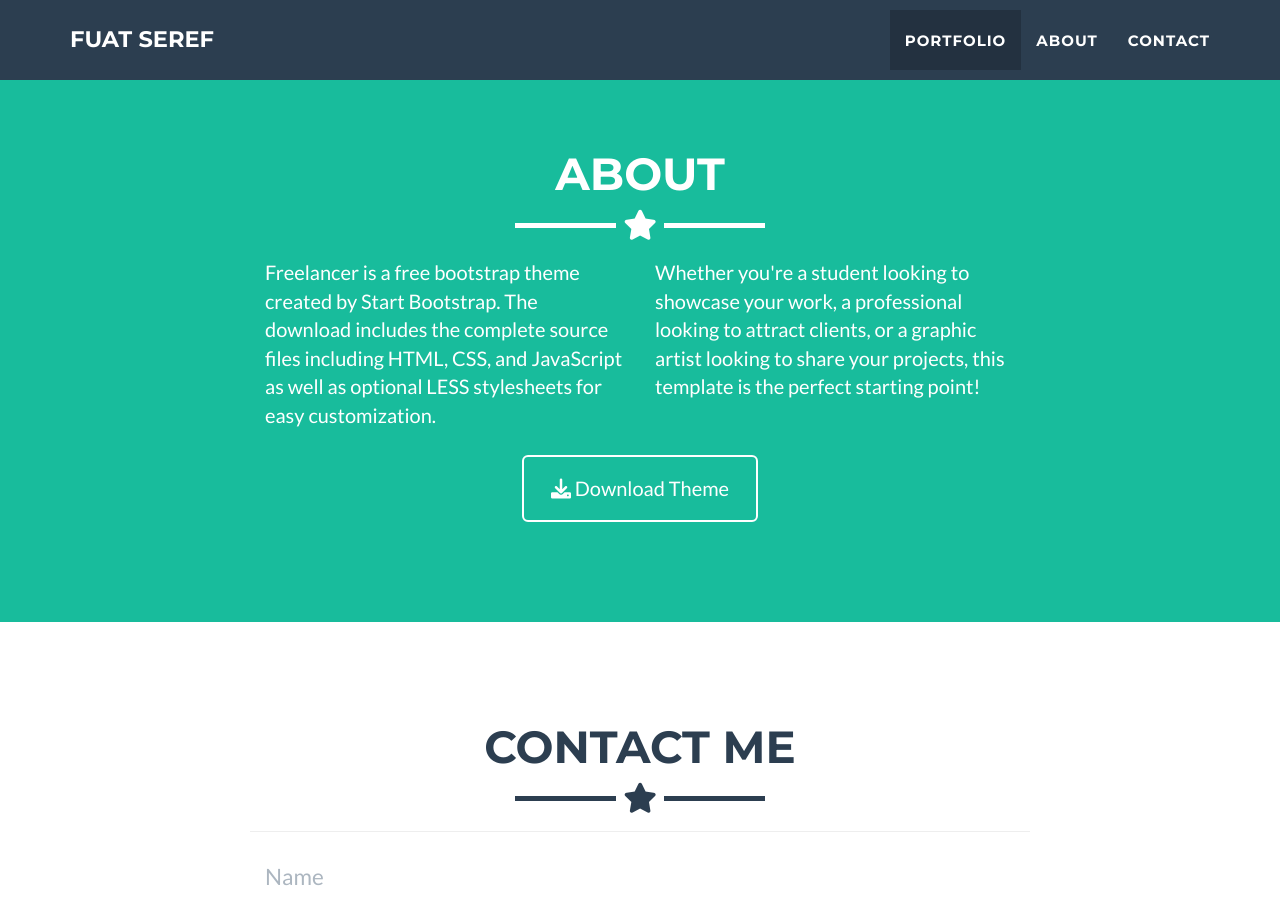
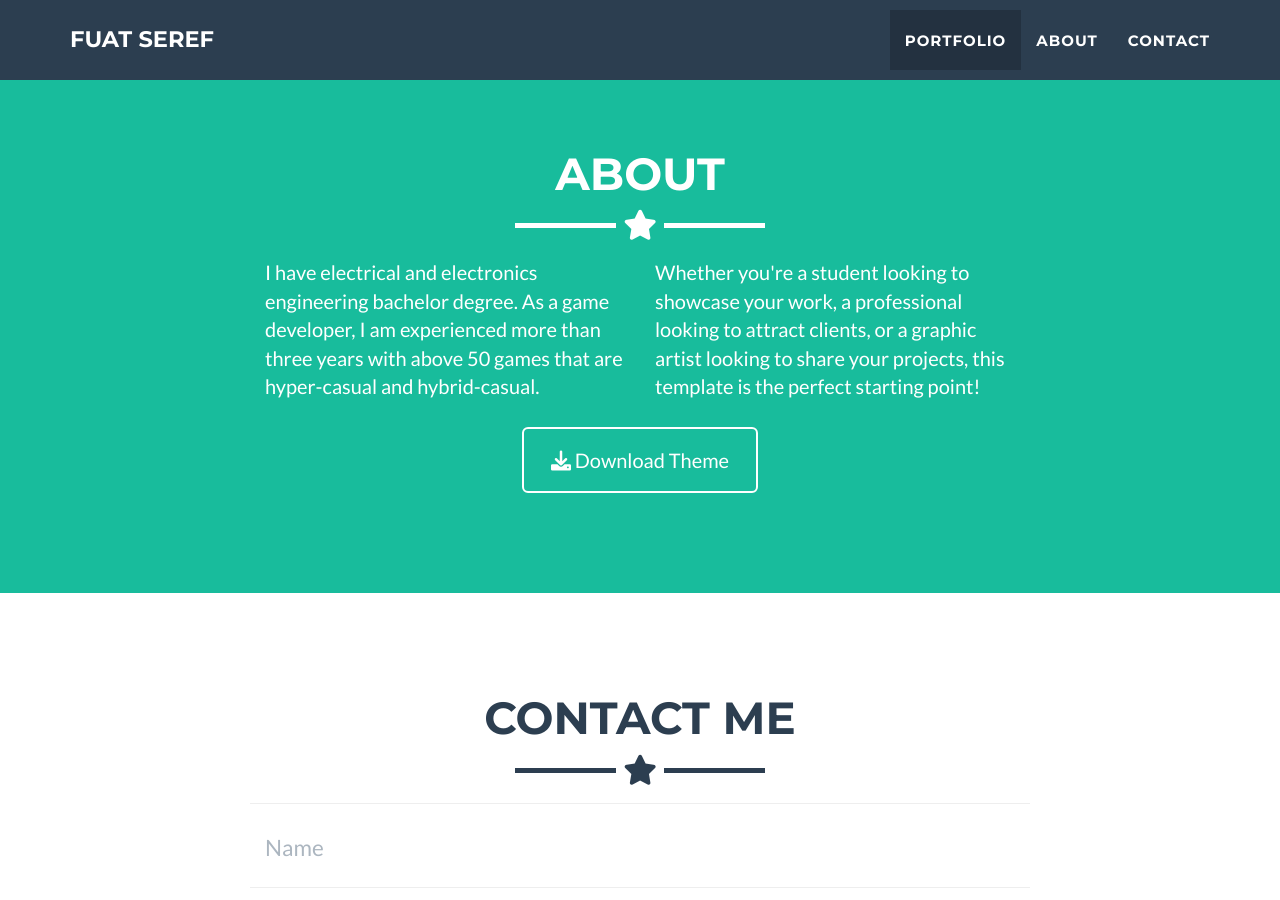
Before and after one commit to fuatSeref/fuatseref.github.io, a Jekyll site: the page built from _posts/2014-07-18-project-1.markdown, in a window 1280 px wide and 900 px high, scrolled down 1623 px. Built offline with Jekyll 4.4.1, drawn with Linux system fonts in a browser that asks for light colours.

Commit message:
Update about.html

```diff
--- a/_includes/about.html
+++ b/_includes/about.html
@@ -9,9 +9,9 @@
     </div>
     <div class="row">
       <div class="col-lg-4 col-lg-offset-2">
-        <p>Freelancer is a free bootstrap theme created by Start Bootstrap. The download includes the complete
-          source files including HTML, CSS, and JavaScript as well as optional LESS stylesheets for easy
-          customization.</p>
+        <p> I have electrical and electronics engineering bachelor degree. As a game developer, I am experienced more than three years with above 50 games that are hyper-casual and hybrid-casual.
+
+        </p>
       </div>
       <div class="col-lg-4">
         <p>Whether you're a student looking to showcase your work, a professional looking to attract clients, or
```
